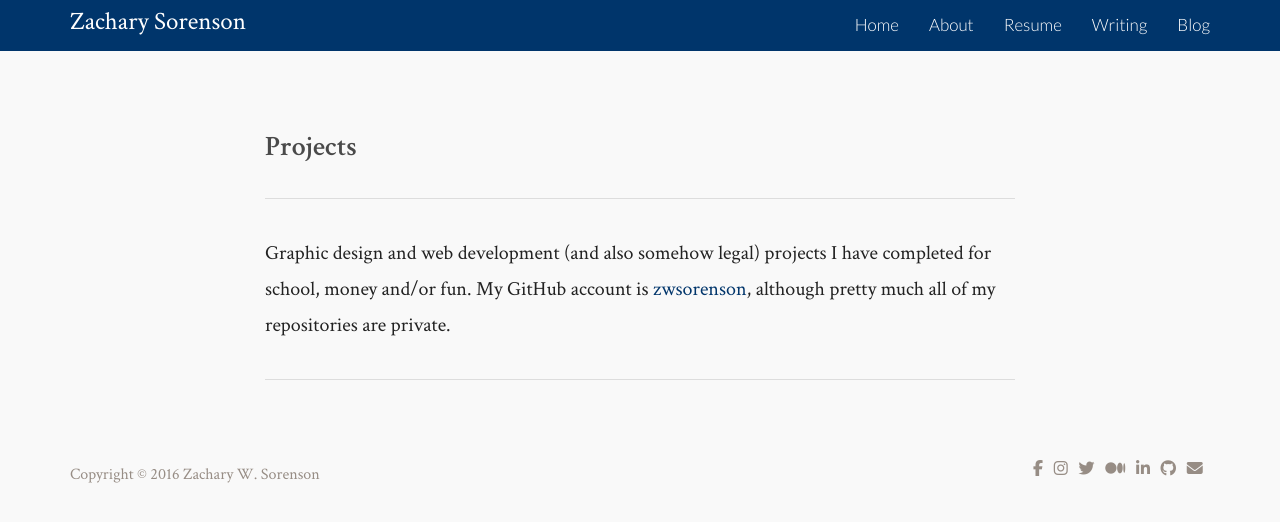
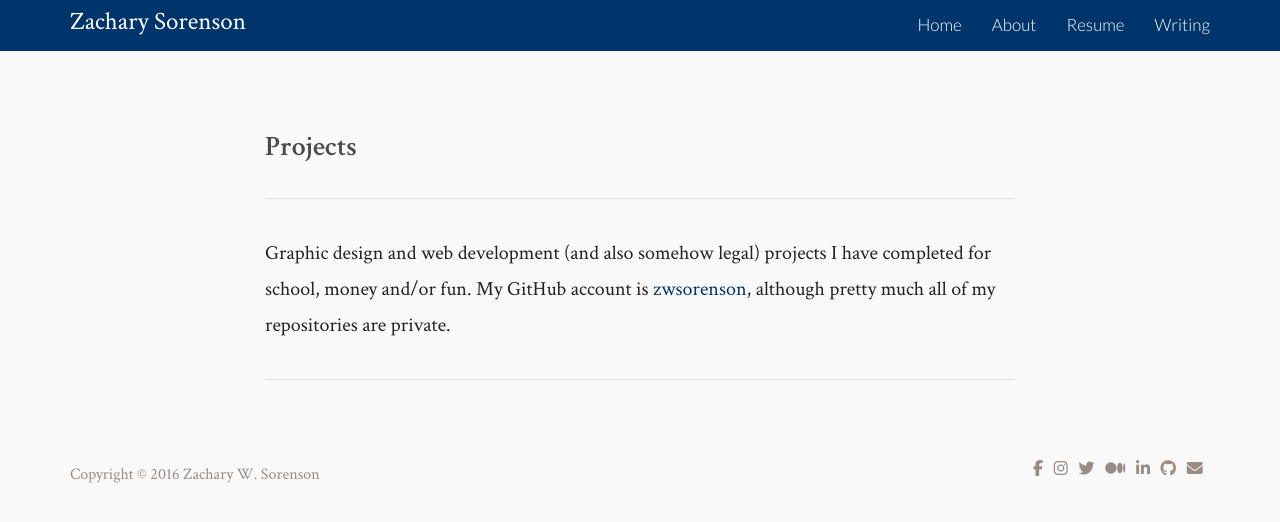
Before and after one commit to zwsorenson/zwsorenson.github.io, a Jekyll site: the page built from projects/index.html, in a window 1280 px wide. Shown: the top 522 px of the page. Built offline with Jekyll 4.4.1, drawn with Linux system fonts in a browser that asks for light colours; nearby versions of some CDN libraries; comment, search, counter and statistics services are not loaded.

Commit message:
temporarily hiding blog

```diff
--- a/_includes/navbar_contents.html
+++ b/_includes/navbar_contents.html
@@ -30,9 +30,9 @@
             <li {% if page.url contains "/writing/" %} class="" {% endif %}>
                 <a href="/writing/">Writing</a>
             </li>
-            <li {% if page.url contains "/blog/" %} class="" {% endif %}>
+            <!-- <li {% if page.url contains "/blog/" %} class="" {% endif %}>
                 <a href="/blog/">Blog</a>
-            </li>
+            </li> -->
         </ul>
     </div><!--/.nav-collapse -->
 </div>
--- a/index.html
+++ b/index.html
@@ -12,6 +12,10 @@ layout: home
             <hr>
 
             {% for post in site.posts limit: 12 %}
+                {% if post.categories contains "blog" %}
+                    {% continue %}
+                {% endif %}
+
                 {% if post.categories contains "social" %}
 
                     {% if post.next %}
```
Also changed, not shown: _drafts/2015-08-19-slate-boy-scouts.html (renamed from _posts/2015-08-19-slate-boy-scouts.html), _drafts/2015-08-19-slate-boy-scouts.md (renamed from _posts/2015-08-19-slate-boy-scouts.md).
